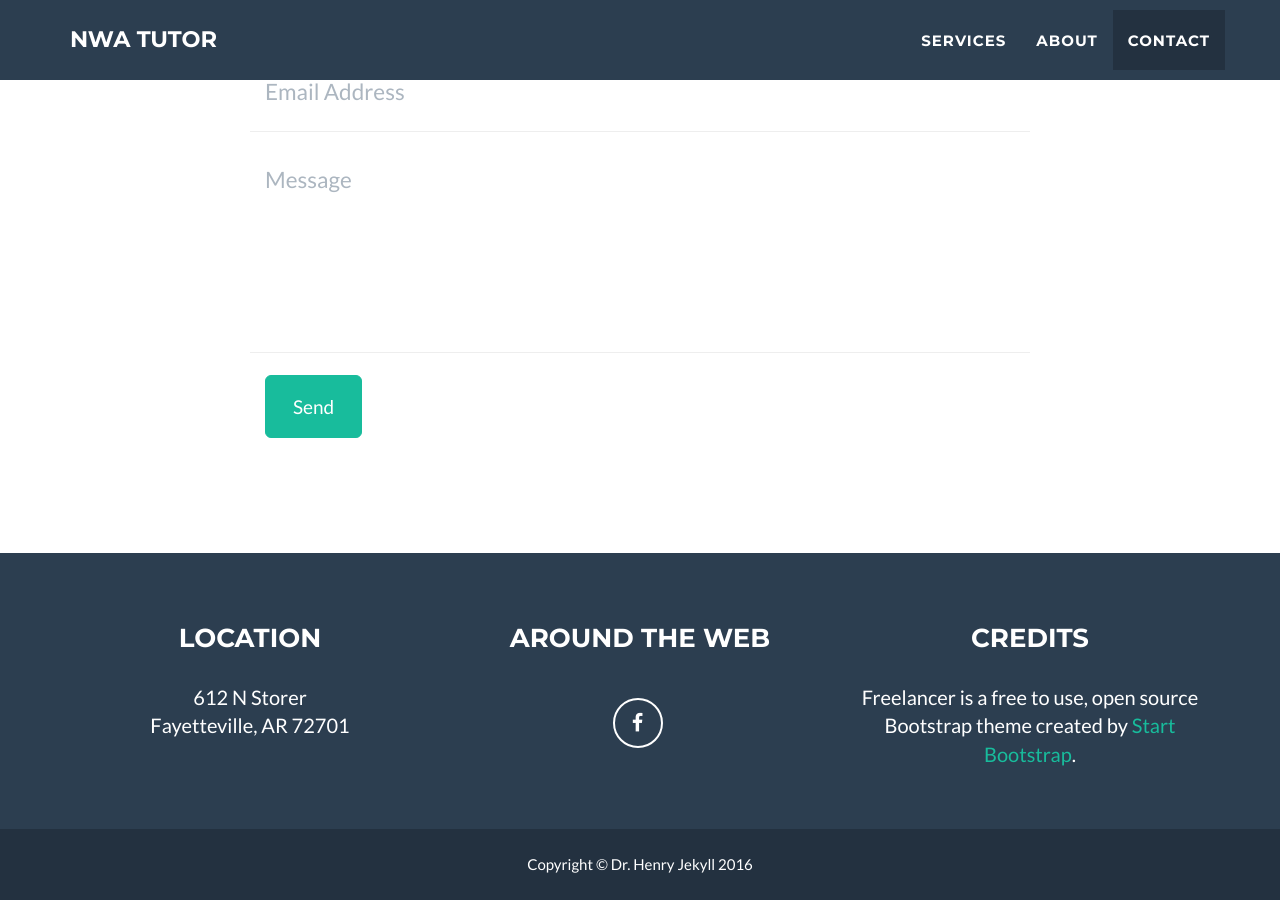
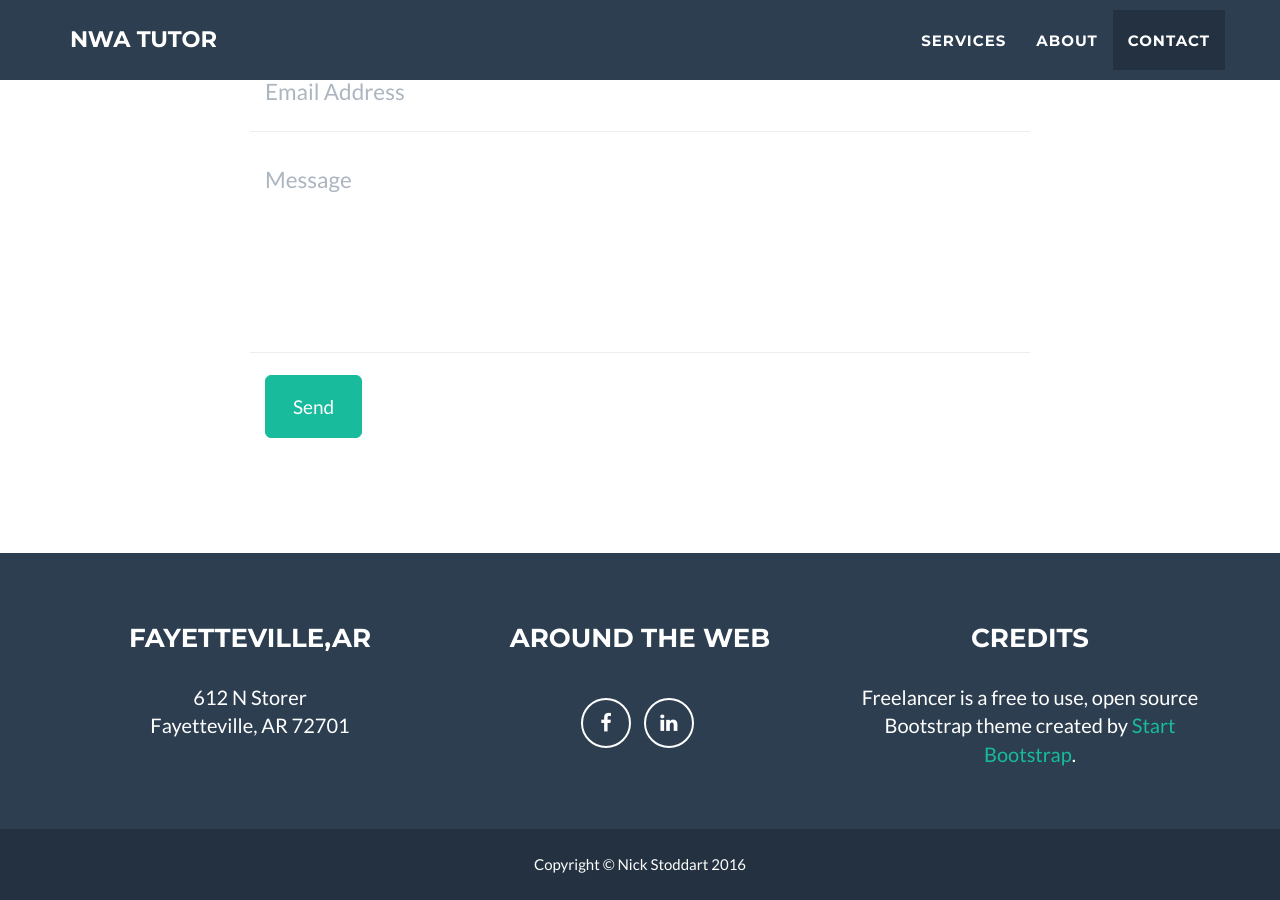
Before and after one commit to nick-transition/nick-transition.github.io, a Jekyll site: the page built from index.html, in a window 1280 px wide and 900 px high, scrolled down 2301 px. Built offline with Jekyll 4.4.1, drawn with Linux system fonts in a browser that asks for light colours.

Commit message:
Footer updated

```diff
--- a/_config.yml
+++ b/_config.yml
@@ -31,8 +31,8 @@ color:
 
 # Footer settings
 footer:
-  copyright: Dr. Henry Jekyll
-  location: Location
+  copyright: Nick Stoddart
+  location: Fayetteville,AR
   social: Around the Web
   credits: Credits
 
@@ -40,6 +40,8 @@ footer:
 social:
   - title: facebook
     url: https://www.facebook.com/nwatutors/home
+  - title: linkedin
+    url: https://www.linkedin.com/in/nick-stoddart-a6126a33
 
 # Postal address (add as many lines as necessary)
 address:
```
